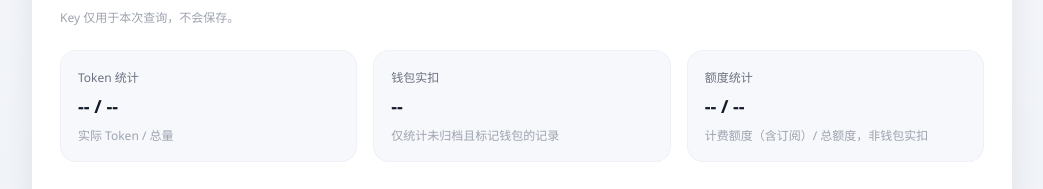
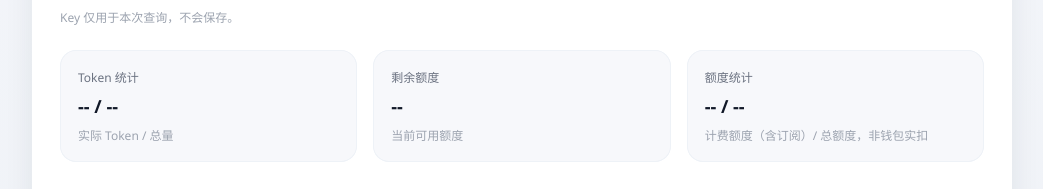
Before and after one commit to OpenX123/newapi-query, a Vue app: page / in a window 1280 px wide. Shown: the part 411-600 px from the top of the page, without its empty margins (118-1161 px from the left). Built offline with nearby package versions, Linux system fonts and the light colour scheme.

Commit message:
Show remaining quota instead of wallet deduction

```diff
--- a/src/App.vue
+++ b/src/App.vue
@@ -50,9 +50,9 @@
           <p class="card-caption">实际 Token / 总量</p>
         </div>
         <div class="card">
-          <p class="card-label">钱包实扣</p>
-          <p class="card-value">{{ moneyStatsText }}</p>
-          <p class="card-caption">仅统计未归档且标记钱包的记录{{ unknownBillingCount ? `；${unknownBillingCount} 条旧记录无法归类` : "" }}</p>
+          <p class="card-label">剩余额度</p>
+          <p class="card-value">{{ remainingQuotaText }}</p>
+          <p class="card-caption">当前可用额度</p>
         </div>
         <div class="card">
           <p class="card-label">额度统计</p>
@@ -173,9 +173,9 @@ const tokenStatsText = computed(() =>
     ? `${numberFormat.format(tokenUsageValue.value)} / ${numberFormat.format(totalQuotaValue.value)}`
     : "-- / --"
 );
-const moneyStatsText = computed(() =>
-  typeof walletUsedValue.value === "number"
-    ? `已知 ${usdFormat.format(walletUsedValue.value / TOKEN_TO_USD_RATE)}`
+const remainingQuotaText = computed(() =>
+  typeof balanceValue.value === "number"
+    ? usdFormat.format(balanceValue.value / TOKEN_TO_USD_RATE)
     : "--"
 );
 const quotaStatsText = computed(() =>
```
